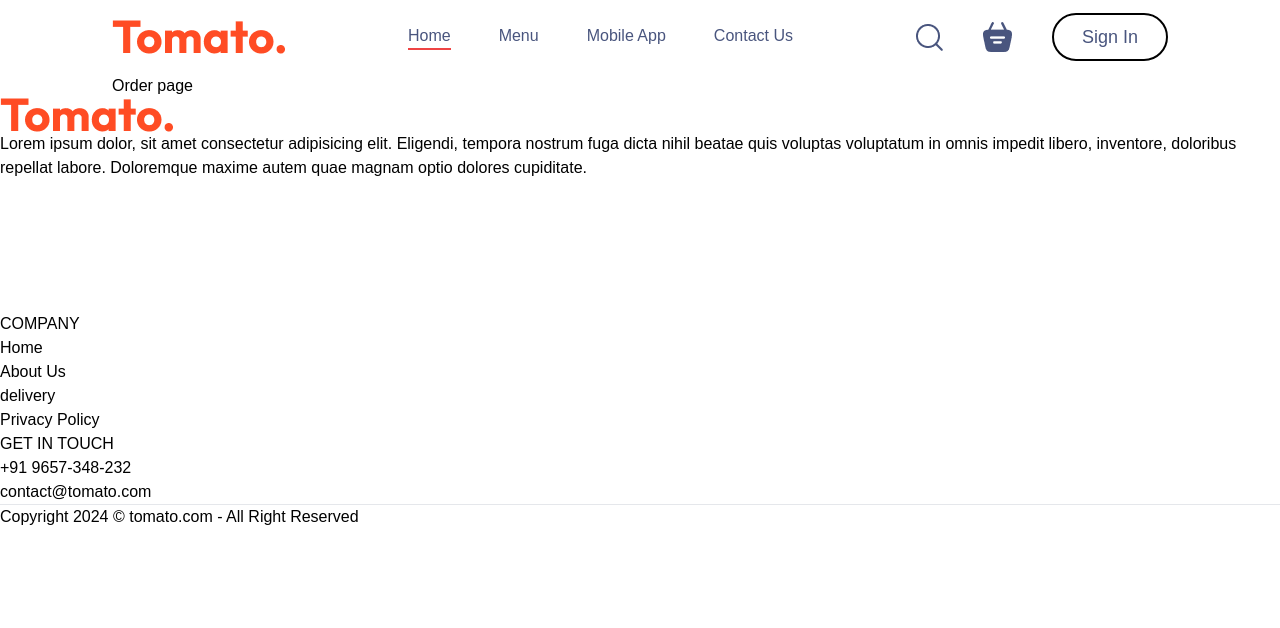
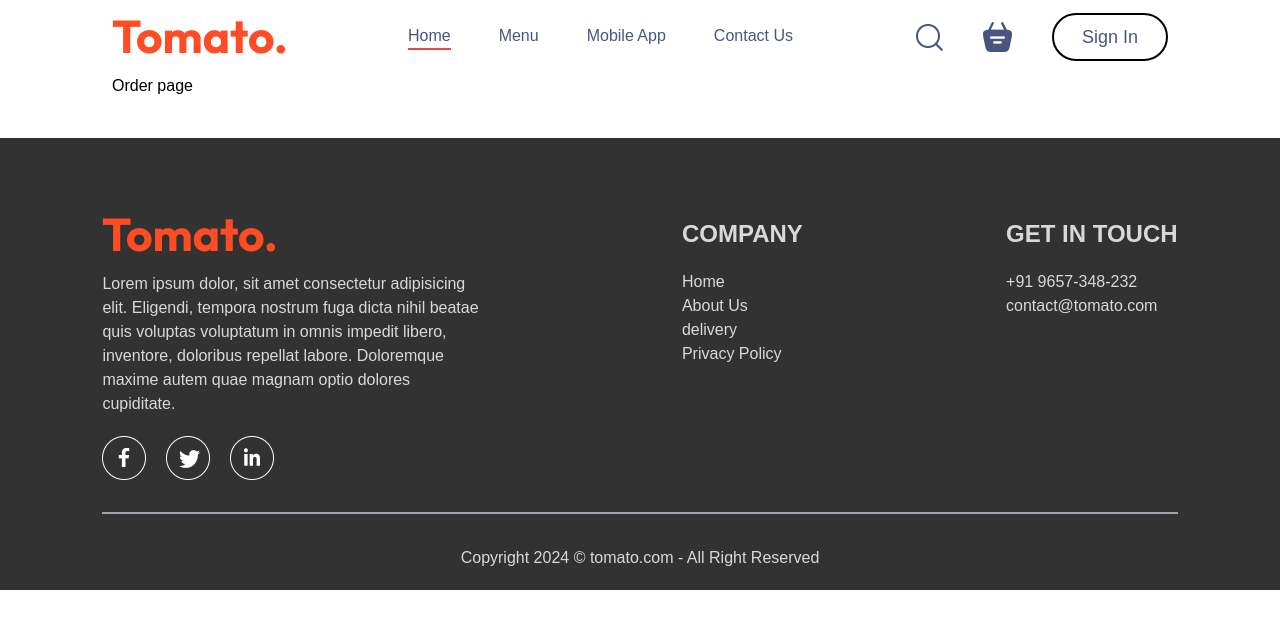
Before and after one commit to ayush17052005/Food-Delivery-App, a React (Vite) app: page /PlaceOrder in a window 1280 px wide. Shown: the top 628 px of the page. Built offline with nearby package versions, Linux system fonts and the light colour scheme; a web font is replaced by a local one.

Commit message:
Fix:css of footer

```diff
--- a/src/App.jsx
+++ b/src/App.jsx
@@ -9,7 +9,7 @@ import Footer from './components/Footer/Footer'
 const App = () => {
   return (
     <>
-    <div className='app mx-28 font-outfit'>
+    <div className='app mx-28 font-outfit overflow-hidden'>
       <Navbar/>
       <Routes>
         <Route path="/" element={<Home />}/>
--- a/src/components/Footer/Footer.jsx
+++ b/src/components/Footer/Footer.jsx
@@ -4,18 +4,19 @@ import { assets } from '../../assets/assets'
 const Footer = () => {
   return (
     <div>
-      <div className="">
-        <div className="left">
+      <div className="text-[#d9d9d9] bg-[#323232] overflow-hidden flex flex-col items-center gap-8 py-5 px-[8vw] pt-[80px] mt-10">
+      <div className="w-[100%] flex justify-between gap-[80px]">
+        <div className="left w-[35%] flex flex-col items-start gap-5">
           <img src={assets.logo} alt="" />
           <p>Lorem ipsum dolor, sit amet consectetur adipisicing elit. Eligendi, tempora nostrum fuga dicta nihil beatae quis voluptas voluptatum in omnis impedit libero, inventore, doloribus repellat labore. Doloremque maxime autem quae magnam optio dolores cupiditate.</p>
-          <div className="">
+          <div className="flex justify-between gap-5">
             <img src={assets.facebook_icon} alt="" />
             <img src={assets.twitter_icon} alt="" />
             <img src={assets.linkedin_icon} alt="" />
           </div>
         </div>
-        <div className="center">
-          <h2>COMPANY</h2>
+        <div className="center flex flex-col items-start gap-5 cursor-pointer">
+          <h2 className='text-2xl font-semibold'>COMPANY</h2>
           <ul>
             <li>Home</li>
             <li>About Us</li>
@@ -23,16 +24,17 @@ const Footer = () => {
             <li>Privacy Policy</li>
           </ul>
         </div>
-        <div className="right">
-            <h2>GET IN TOUCH</h2>
+        <div className="right flex flex-col items-start gap-5 cursor-pointer">
+            <h2 className='text-2xl font-semibold' >GET IN TOUCH</h2>
           <ul>
             <li>+91 9657-348-232</li>
             <li>contact@tomato.com</li>
             </ul>
         </div>
       </div>
-      <hr />
-      <p className="">Copyright 2024 © tomato.com - All Right Reserved</p>
+      <hr className='w-[100%] h-[2px] bg-gray-400 border-none'/>
+        <p className="">Copyright 2024 © tomato.com - All Right Reserved</p>
+      </div>
     </div>
   )
 }
--- a/src/main.jsx
+++ b/src/main.jsx
@@ -9,7 +9,10 @@ import StoreContextProvider from './context/StoreContext.jsx'
 createRoot(document.getElementById('root')).render(
   <BrowserRouter>
     <StoreContextProvider>
-    <App />
+      <div className=''>
+
+       <App />
+      </div>
     </StoreContextProvider>
   </BrowserRouter>
 
```
